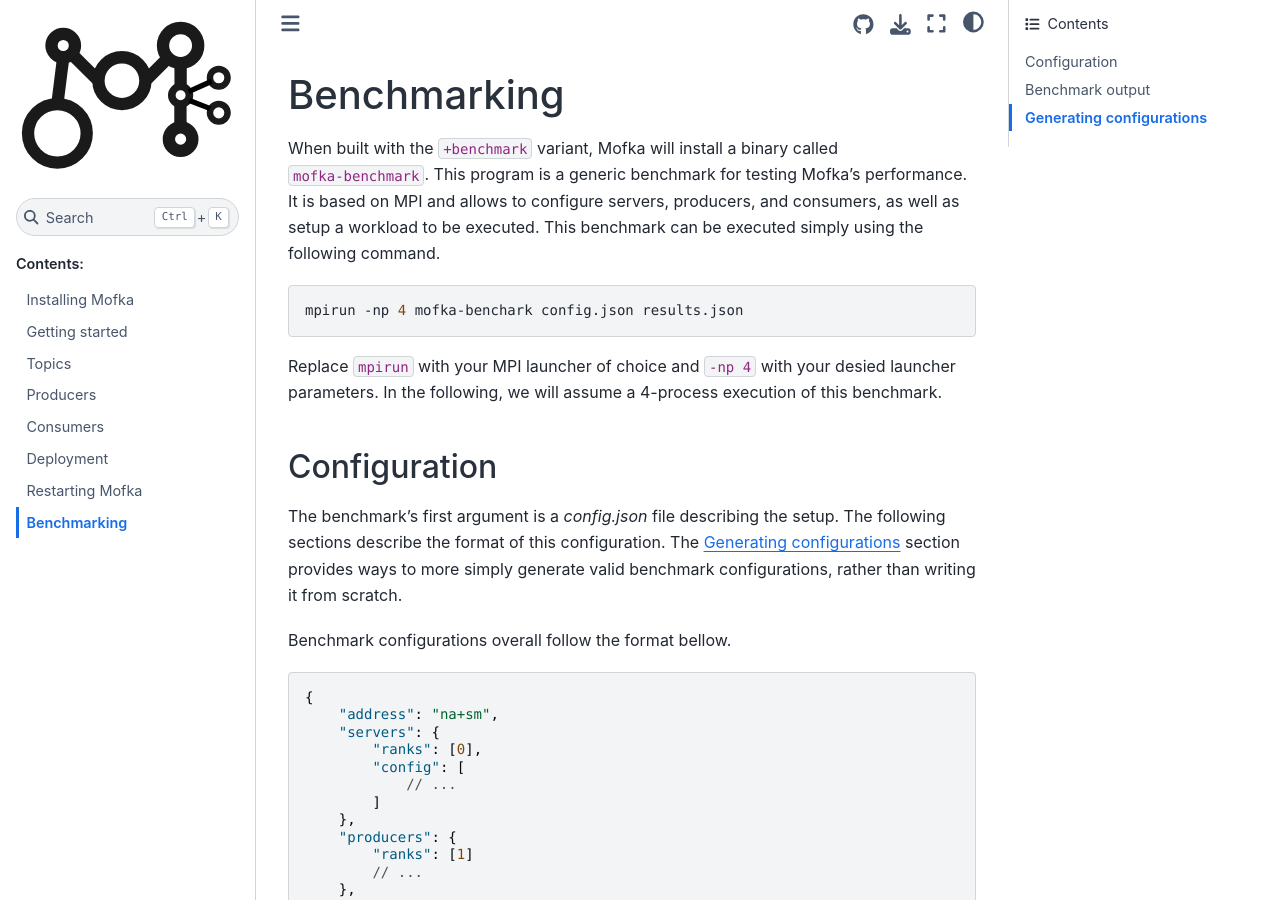
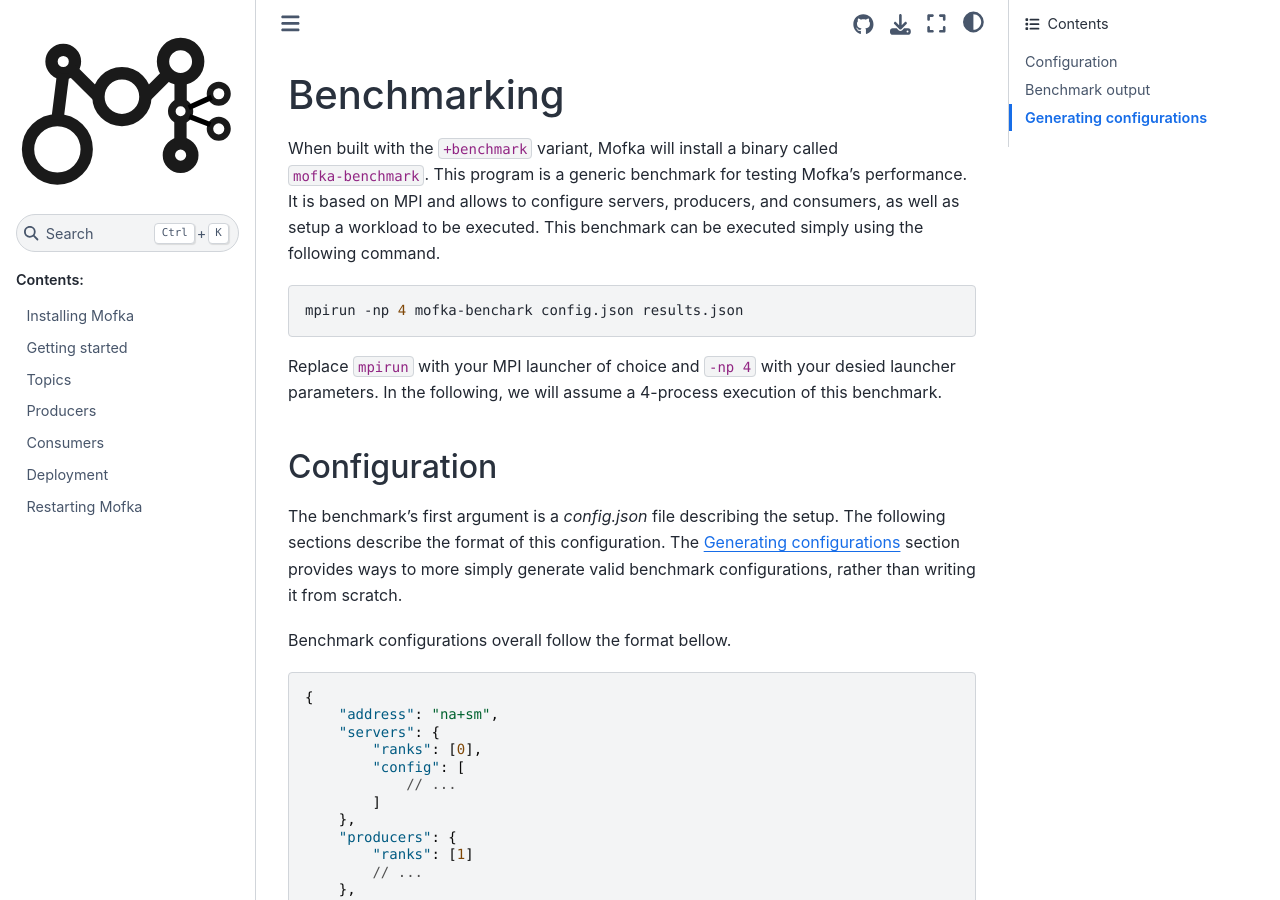
Before and after one commit to mochi-hpc/mofka, a Sphinx documentation site: the page built from docs/usage/benchmarking.rst, in a window 1280 px wide and 900 px high. Built offline with Sphinx 7.4.7 and the Sphinx Book theme 1.1.4, drawn with Linux system fonts in a browser that asks for light colours; some of the changed text lies outside the part shown.

Commit message:
removed benchmarking doc

```diff
--- a/docs/index.rst
+++ b/docs/index.rst
@@ -40,7 +40,6 @@ large datasets and their metadata.
    usage/consumer.rst
    usage/deployment.rst
    usage/restarting.rst
-   usage/benchmarking.rst
 
 
 Indices and tables
```
